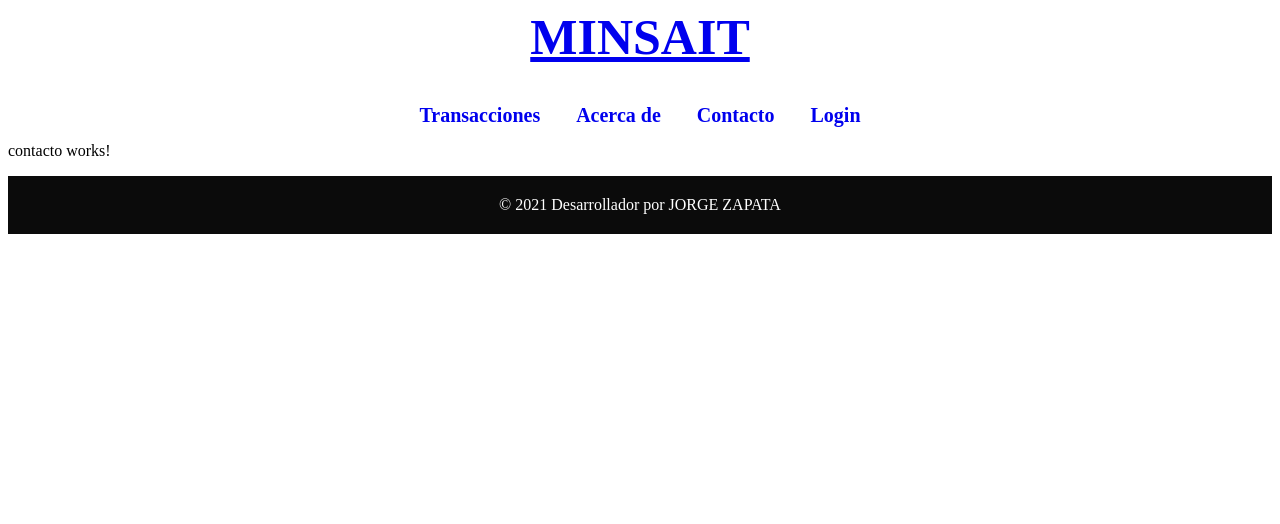
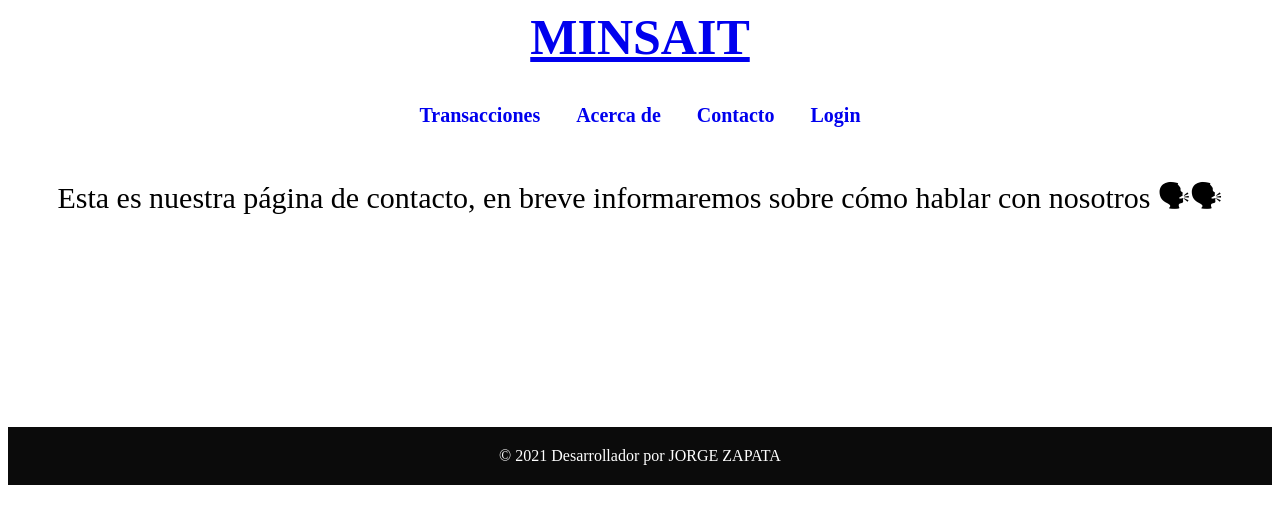
Before and after one commit to CAS-indra/ejercicio-jzapataa, an Angular app: page /contact in a window 1280 px wide. Shown: the top 524 px of the page. Built offline with nearby package versions, Linux system fonts and the light colour scheme.

Commit message:
página contacto añadida

```diff
--- a/src/app/contacto/contacto.component.css
+++ b/src/app/contacto/contacto.component.css
@@ -0,0 +1,6 @@
+div{
+  font-size: 30px;
+  text-align: center;
+  margin-top: 50px;
+  margin-bottom: 200px;
+}
--- a/src/app/contacto/contacto.component.html
+++ b/src/app/contacto/contacto.component.html
@@ -1 +1,3 @@
-<p>contacto works!</p>
+<div>
+  <p>Esta es nuestra página de contacto, en breve informaremos sobre cómo hablar con nosotros 🗣🗣</p>
+</div>
```
